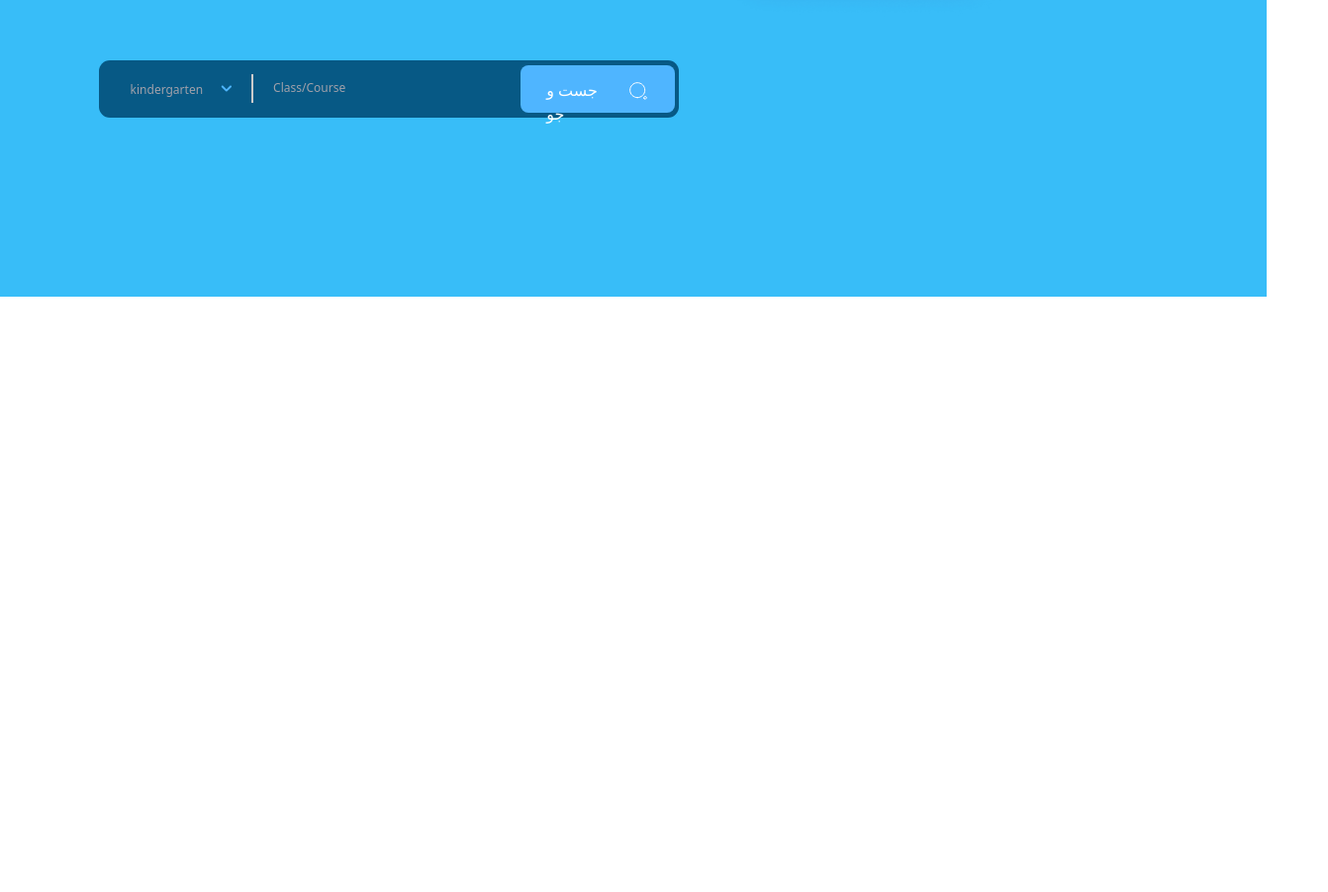
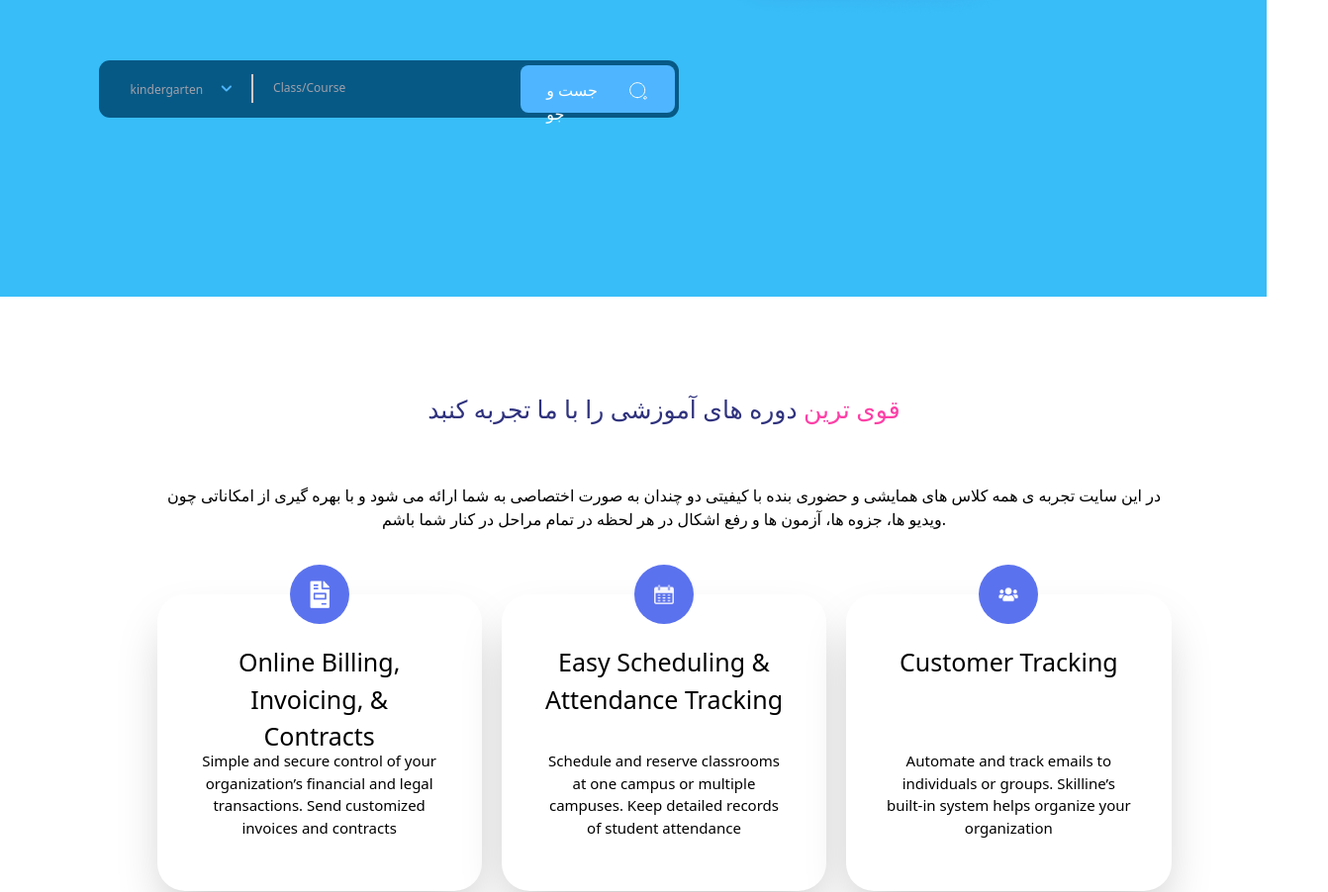
Before and after one commit to amiralzd/miniproject, a website: page index.html in a window 1280 px wide. Shown: the part 642-1544 px from the top of the page at 99% size, 1342 px wide, since content can reach past the window. Before the commit the page ends 942 px from the top, so only its background shows below. Drawn offline with nearby package versions, Linux system fonts and the light colour scheme.

Commit message:
container 2

```diff
--- a/index.html
+++ b/index.html
@@ -104,5 +104,44 @@
   </div>
 
 <!--End container 1-->
+
+<!--start container 1-->
+
+<div class="w-[1342px] h-[507px] m-auto mt-[100px]">
+  <div class="w-[1025px] h-[175px] ml-auto mr-auto ">
+    <div class="w-[616px] h-[59px] ml-auto mr-auto text-[#2F327D] text-[25px] text-center"><span class="text-[#FF3FA6]">قوی ترین</span> دوره های آموزشی را با ما تجربه کنبد</div>
+    <div class="w-full h-[82px] mt-[35px] text-center">در این سایت تجربه ی همه کلاس های همایشی و حضوری بنده با کیفیتی دو چندان به صورت اختصاصی به شما ارائه می شود و با بهره گیری از امکاناتی چون ویدیو ها، جزوه ها، آزمون ها و رفع اشکال در هر لحظه در تمام مراحل در کنار شما باشم.</div>
+
+    <div class="w-full h-[300px] mt-[30px] grid grid-cols-3 gap-5 flex">
+      <div class="bg-[#fff] rounded-[28px] shadow-2xl">
+        <div class="w-[60px] h-[60px] bg-[#5B72EE] rounded-[50%] mt-[-30px] ml-auto mr-auto flex items-center justify-center"><img class="w-[20px]" src="img/Vector.png" alt=""></div>
+        <div class="w-[250px] h-[214px] m-auto mt-[20px]">
+          <div class="w-full h-[107px] text-center text-[25px]">Online Billing, Invoicing, & Contracts</div>
+          <div class="w-full h-[107px] text-center text-[15px]">Simple and secure control of your organization’s financial and legal transactions. Send customized invoices and contracts</div>
+        </div>
+      </div>
+
+      <div class="bg-[#fff] rounded-[28px] shadow-2xl">
+        <div class="w-[60px] h-[60px] bg-[#5B72EE] rounded-[50%] mt-[-30px] ml-auto mr-auto flex items-center justify-center"><img class="w-[20px]" src="img/calendar 2.png" alt=""></div>
+        <div class="w-[250px] h-[214px] m-auto mt-[20px]">
+          <div class="w-full h-[107px] text-center text-[25px]">Easy Scheduling & Attendance Tracking</div>
+          <div class="w-full h-[107px] text-center text-[15px]">Schedule and reserve classrooms at one campus or multiple campuses. Keep detailed records of student attendance</div>
+        </div>
+      </div>
+
+      <div class="bg-[#fff] rounded-[28px] shadow-2xl">
+        <div class="w-[60px] h-[60px] bg-[#5B72EE] rounded-[50%] mt-[-30px] ml-auto mr-auto flex items-center justify-center"><img class="w-[20px]" src="img/users 1.png" alt=""></div>
+        <div class="w-[250px] h-[214px] m-auto mt-[20px]">
+          <div class="w-full h-[107px] text-center text-[25px]">Customer Tracking</div>
+          <div class="w-full h-[107px] text-center text-[15px]">Automate and track emails to individuals or groups. Skilline’s built-in system helps organize your organization </div>
+        </div>
+      </div>
+
+
+
+    </div>
+  </div>
+</div>
+<!--End container 2-->
 </body>
 </html>
```
